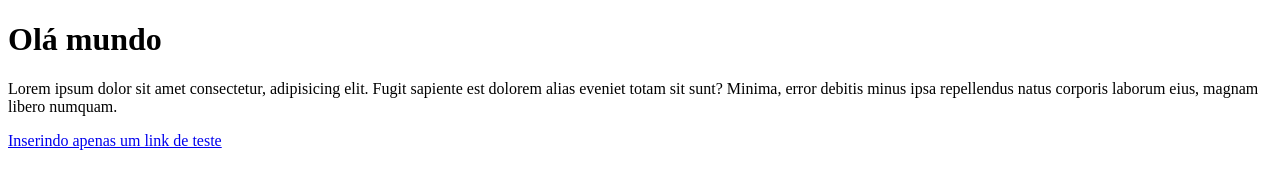
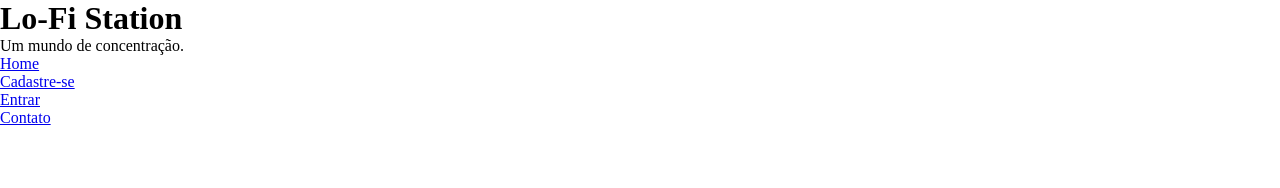
Before and after one commit to ErikSantosAlves/Lo-Fi-Project, a plain HTML site: page index.html in a window 1280 px wide. Drawn offline with Linux system fonts and the light colour scheme.

Commit message:
Adicionei o conteúdo do Header e também, o configuração padrão do index

```diff
--- a/index.css
+++ b/index.css
@@ -0,0 +1,7 @@
+@charset "UTF-8";
+
+* {
+    margin: 0;
+    padding: 0;
+    box-sizing: border-box;
+}
--- a/index.html
+++ b/index.html
@@ -7,14 +7,29 @@
 
     <meta name="description" content="INDEX de treinamento">
     <meta name="author" content="Erik Santos Alves">
+
+    <link rel="stylesheet" href="index.css">
 </head>
 <body>
 
-    <h1>Olá mundo</h1>
-
-    <p>Lorem ipsum dolor sit amet consectetur, adipisicing elit. Fugit sapiente est dolorem alias eveniet totam sit sunt? Minima, error debitis minus ipsa repellendus natus corporis laborum eius, magnam libero numquam.</p>
-
-    <a href="#">Inserindo apenas um link de teste</a>
+    <div id="header-box">
+        <header class="cabecalho">
+            <div class="header-content">
+                <h1>Lo-Fi Station</h1>
+                <p>Um mundo de concentração.</p>
+            </div>
+            <div class="header-navigation">
+                <nav class="nav-content">
+                    <ul class="nav-list">
+                        <li><a href="#">Home</a></li>
+                        <li><a href="#">Cadastre-se</a></li>
+                        <li><a href="#">Entrar</a></li>
+                        <li><a href="#">Contato</a></li>
+                    </ul>
+                </nav>
+            </div>
+        </header>
+    </div>
 
 </body>
 </html>
```
